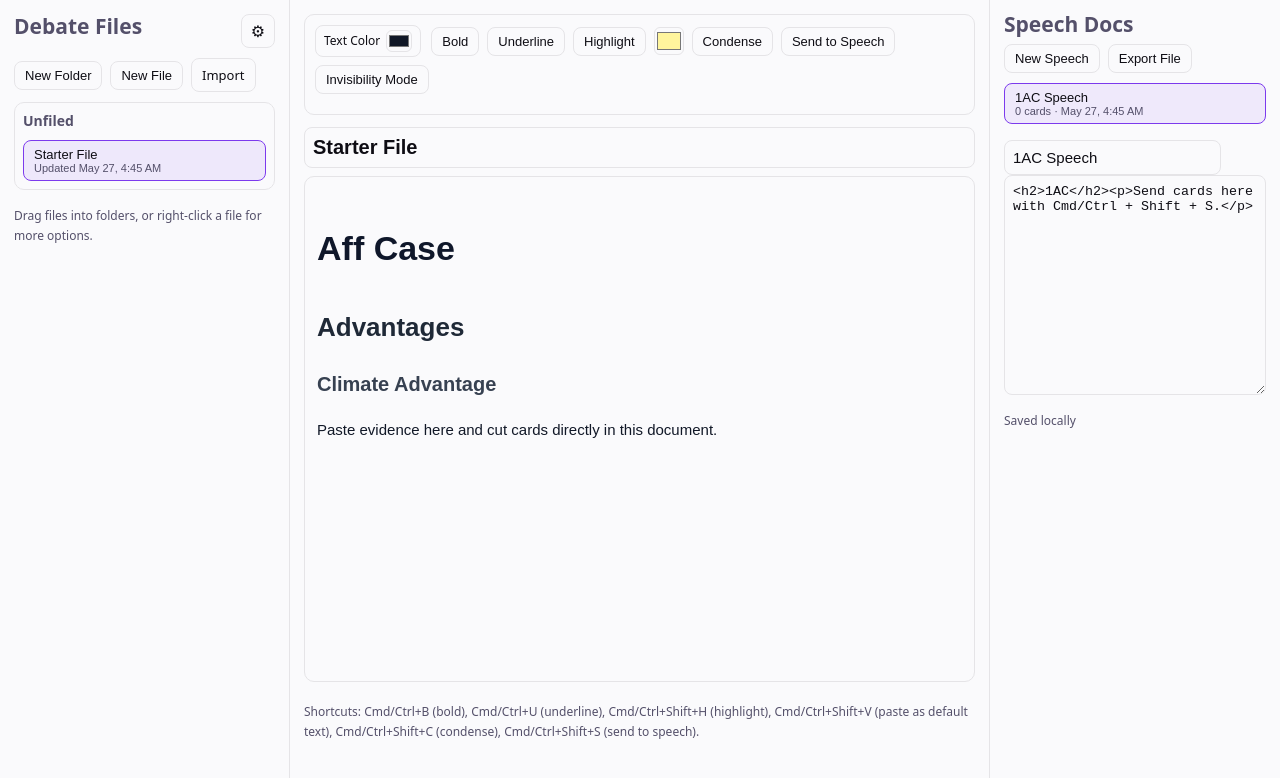
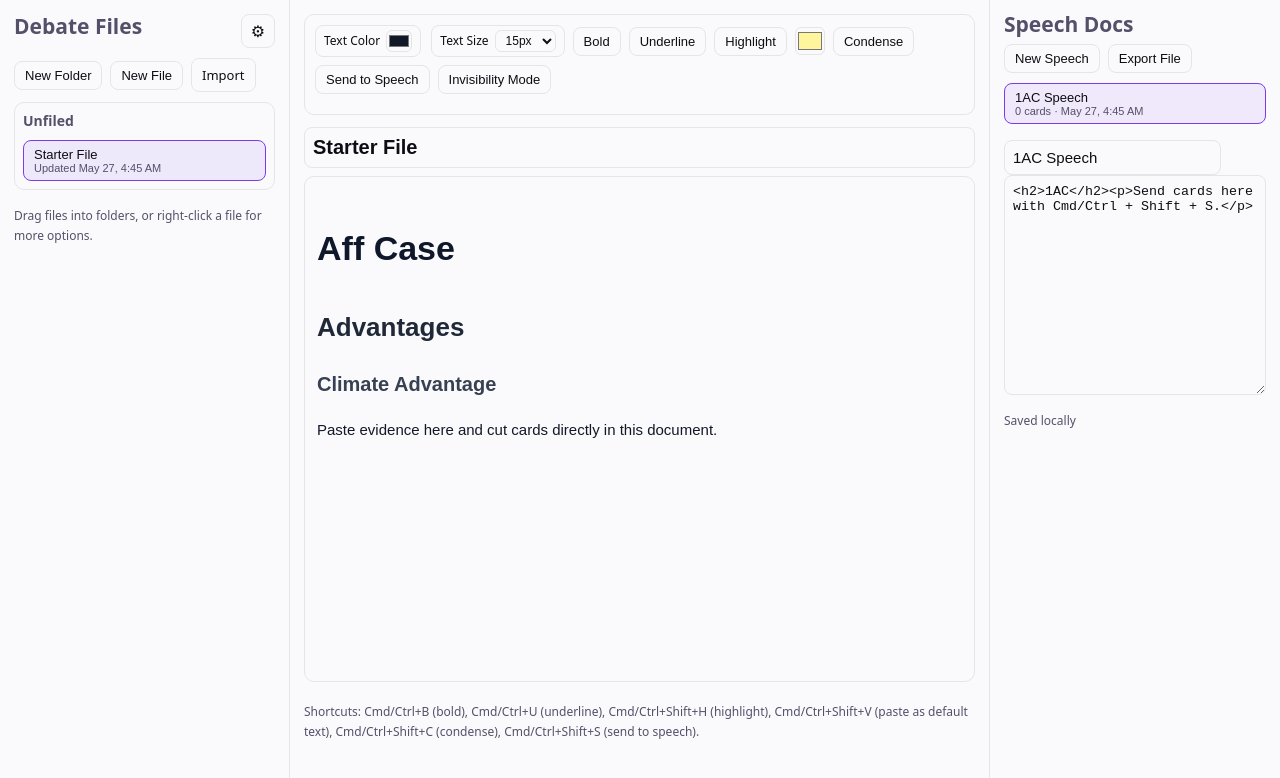
Before and after one commit to Dheej11/DebateBooks, a React (Vite) app: page / in a window 1280 px wide. Shown: the top 778 px of the page. Built offline with nearby package versions, Linux system fonts and the light colour scheme.

Commit message:
added text size customization

```diff
--- a/src/App.css
+++ b/src/App.css
@@ -312,6 +312,26 @@ button:disabled {
   background: var(--bg);
 }
 
+.toolbar-size-control {
+  display: inline-flex;
+  align-items: center;
+  gap: 6px;
+  border: 1px solid var(--border);
+  border-radius: 8px;
+  padding: 4px 8px;
+  font-size: 12px;
+  color: var(--text-h);
+}
+
+.toolbar-size-control select {
+  border: 1px solid var(--border);
+  border-radius: 6px;
+  background: var(--bg);
+  color: var(--text-h);
+  font-size: 12px;
+  padding: 2px 6px;
+}
+
 .sr-only {
   position: absolute;
   width: 1px;
--- a/src/App.tsx
+++ b/src/App.tsx
@@ -433,6 +433,7 @@ function App() {
   const [leftPanelWidth, setLeftPanelWidth] = useState(290)
   const [isResizingLeftPanel, setIsResizingLeftPanel] = useState(false)
   const [activeTextColor, setActiveTextColor] = useState('#111827')
+  const [activeTextSize, setActiveTextSize] = useState(15)
   const [activeHighlightColor, setActiveHighlightColor] = useState('#fff59d')
   const [draggingDocId, setDraggingDocId] = useState<string | null>(null)
   const [dropTargetFolderId, setDropTargetFolderId] = useState<string | null>(null)
@@ -492,10 +493,12 @@ function App() {
 
   useEffect(() => {
     setActiveTextColor(data.settings.textStyles.defaultText.color)
+    setActiveTextSize(data.settings.textStyles.defaultText.fontSize)
     setActiveHighlightColor(data.settings.defaultHighlightColor)
   }, [
     data.settings.defaultHighlightColor,
     data.settings.textStyles.defaultText.color,
+    data.settings.textStyles.defaultText.fontSize,
   ])
 
   useEffect(() => {
@@ -681,6 +684,32 @@ function App() {
   const applyDefaultTextBlock = () => {
     document.execCommand('formatBlock', false, 'p')
     onEditorInput()
+  }
+
+  const applyInlineTextSize = (size: number) => {
+    const selection = window.getSelection()
+    if (!selection || selection.rangeCount === 0 || selection.isCollapsed) {
+      setStatus('Select text to apply custom size')
+      return
+    }
+
+    const range = selection.getRangeAt(0)
+    const wrapper = document.createElement('span')
+    wrapper.style.fontSize = `${size}px`
+
+    try {
+      const content = range.extractContents()
+      wrapper.appendChild(content)
+      range.insertNode(wrapper)
+      selection.removeAllRanges()
+      const postRange = document.createRange()
+      postRange.selectNodeContents(wrapper)
+      selection.addRange(postRange)
+      onEditorInput()
+      setStatus(`Applied ${size}px text size`)
+    } catch {
+      setStatus('Unable to apply custom text size here')
+    }
   }
 
   const pasteAsDefaultText = async () => {
@@ -1334,6 +1363,25 @@ function App() {
                 }}
               />
             </label>
+            <label className="toolbar-size-control">
+              <span>Text Size</span>
+              <select
+                value={activeTextSize}
+                onChange={(event) => {
+                  const nextSize = Number(event.target.value)
+                  setActiveTextSize(nextSize)
+                  applyInlineTextSize(nextSize)
+                }}
+              >
+                {[10, 11, 12, 13, 14, 15, 16, 18, 20, 24, 28, 32, 36, 40].map(
+                  (size) => (
+                    <option key={size} value={size}>
+                      {size}px
+                    </option>
+                  ),
+                )}
+              </select>
+            </label>
             <button type="button" onClick={() => applyCommand('bold')}>
               Bold
             </button>
```
